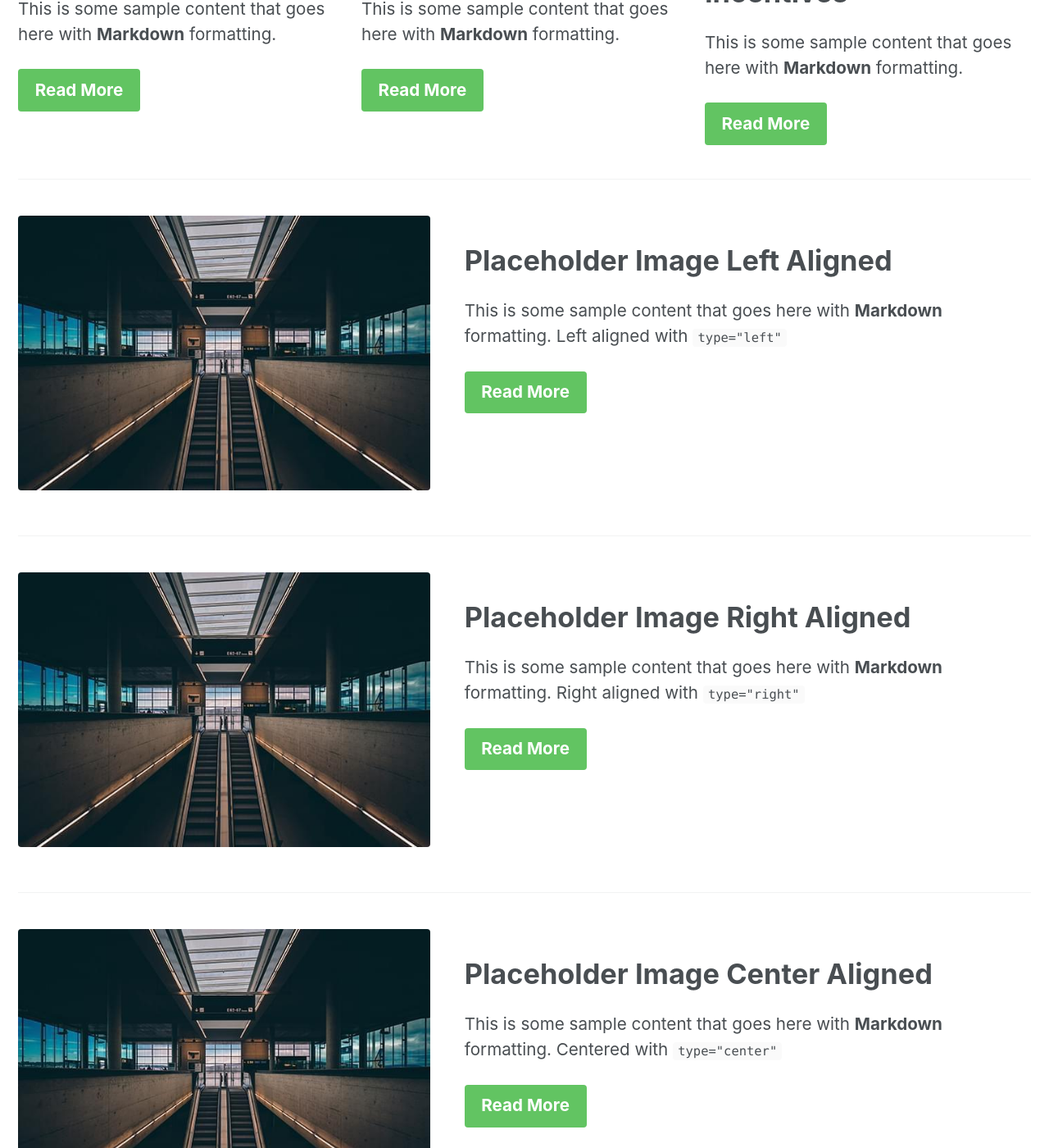
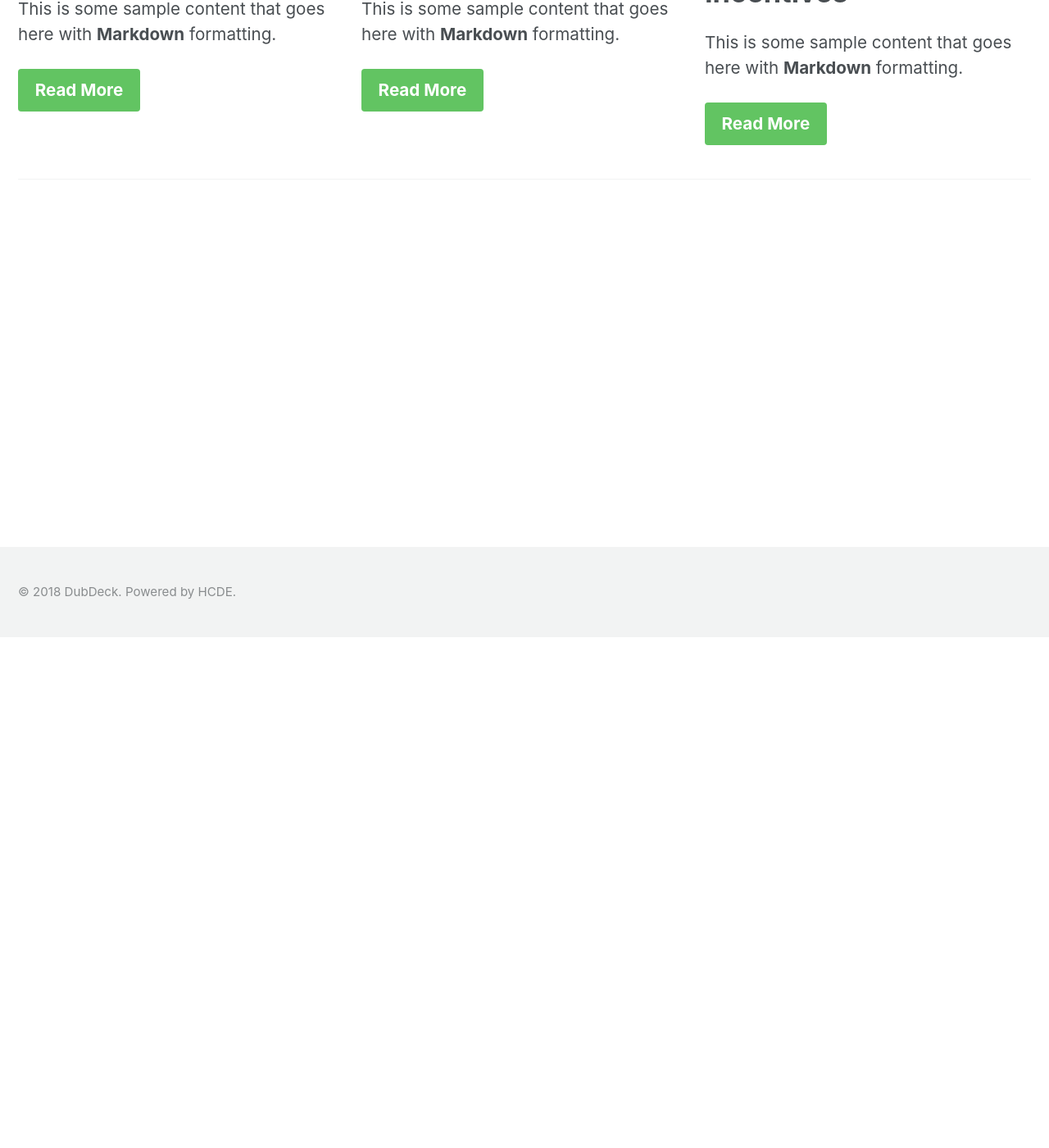
Before and after one commit to DubDeck/dubdeck.github.io, a Jekyll site: the page built from index.html, in a window 1280 px wide and 1400 px high, scrolled down 622 px. Shown: the whole window at 82% size. Built offline with Jekyll 4.4.1, drawn with Linux system fonts in a browser that asks for light colours; nearby versions of some CDN libraries; the list of posts is cut into pages by our own code; comment, search, counter and statistics services are not loaded; a style sheet for code colours, icons or effects is not loaded.

```diff
--- a/index.html
+++ b/index.html
@@ -24,40 +24,11 @@ feature_row:
     url: "/library/rewards"
     btn_label: "Read More"
     btn_class: "btn btn--success btn--primary"
-feature_row2:
-  - image_path: /assets/images/unsplash-gallery-image-2-th.jpg
-    alt: "placeholder image 2"
-    title: "Placeholder Image Left Aligned"
-    excerpt: 'This is some sample content that goes here with **Markdown** formatting. Left aligned with `type="left"`'
-    url: "#test-link"
-    btn_label: "Read More"
-    btn_class: "btn btn--success btn--primary"
-feature_row3:
-  - image_path: /assets/images/unsplash-gallery-image-2-th.jpg
-    alt: "placeholder image 2"
-    title: "Placeholder Image Right Aligned"
-    excerpt: 'This is some sample content that goes here with **Markdown** formatting. Right aligned with `type="right"`'
-    url: "#test-link"
-    btn_label: "Read More"
-    btn_class: "btn btn--success btn--primary"
-feature_row4:
-  - image_path: /assets/images/unsplash-gallery-image-2-th.jpg
-    alt: "placeholder image 2"
-    title: "Placeholder Image Center Aligned"
-    excerpt: 'This is some sample content that goes here with **Markdown** formatting. Centered with `type="center"`'
-    url: "#test-link"
-    btn_label: "Read More"
-    btn_class: "btn btn--success btn--primary"
 ---
 {% include feature_row id="intro" type="center" %}
 
 {% include feature_row %}
 
-{% include feature_row id="feature_row2" type="left" %}
-
-{% include feature_row id="feature_row3" type="left" %}
-
-{% include feature_row id="feature_row4" type="left" %}
 
 
 <script>
```
Also changed, not shown: _data/authors.yml (+35 -10 lines), _pages/01_resource_1.md (+1 -1 lines), _pages/02_rewards.md (+1 -1 lines), _posts/2016-02-24-welcome-to-jekyll.md (+1 -0 lines).
